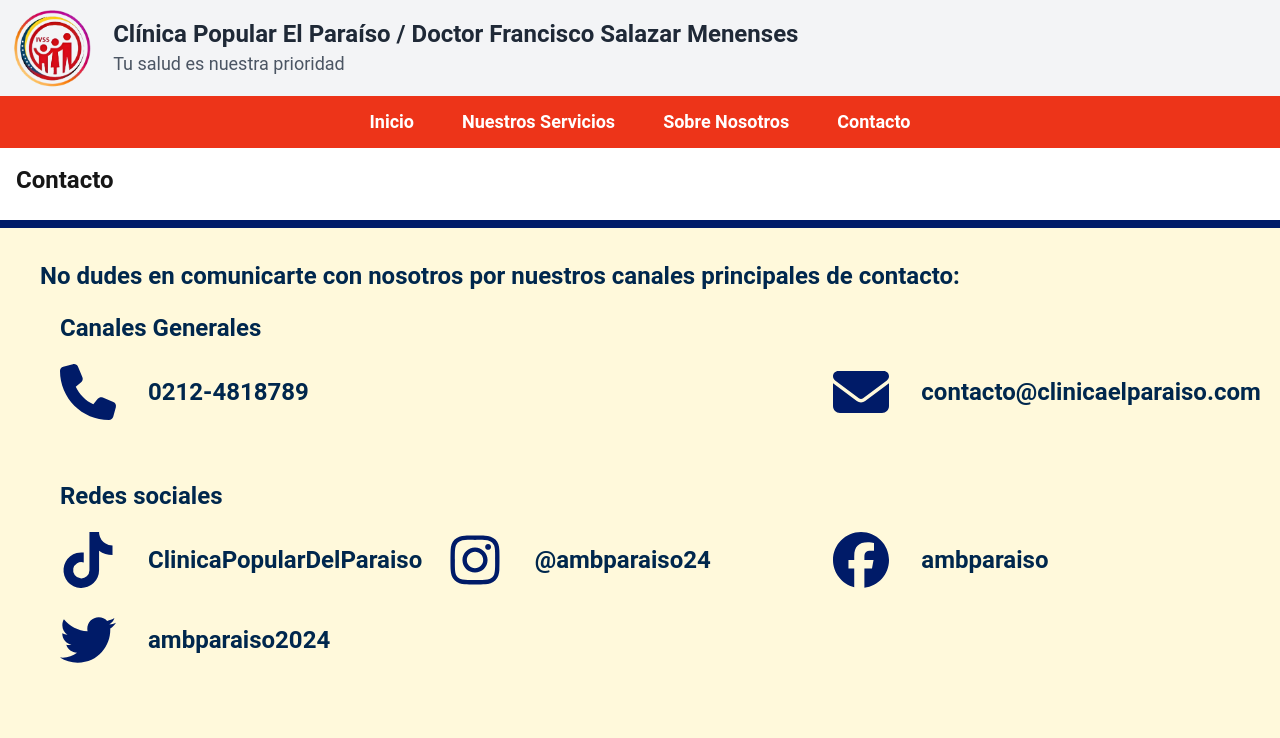
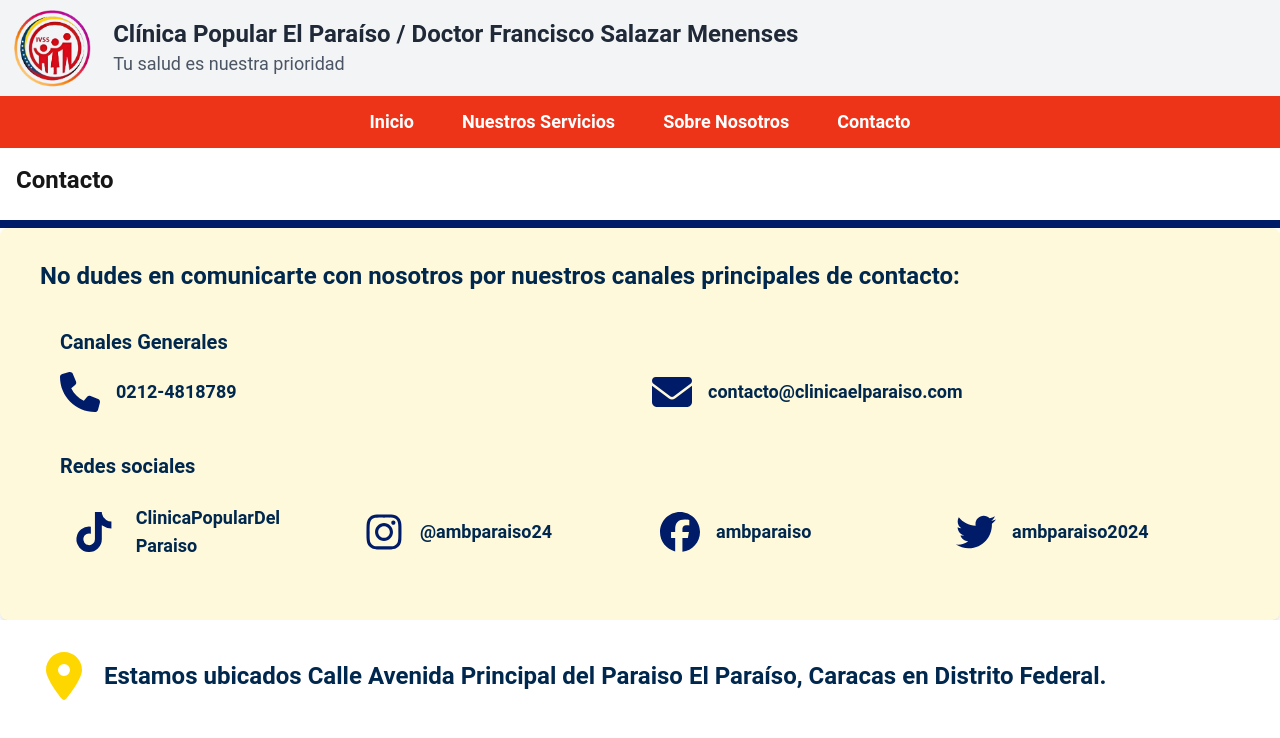
Before and after one commit to Dinver18/Proyecto-Clinica-El-Paraiso, a React (Vite) app: page /Contact in a window 1280 px wide. Shown: the top 738 px of the page. Built offline with nearby package versions, Linux system fonts and the light colour scheme.

Commit message:
Correcion de error en Contact

```diff
--- a/src/pages/Contact/Contact.tsx
+++ b/src/pages/Contact/Contact.tsx
@@ -3,14 +3,14 @@ import CardUbicacion from './components/CardUbicacion';
 
 function Contact() {
   return (
-    <div className='relative  flex flex-col items-center w-full top-0 '>
-      <div className="p-4 border-b-8 border-b-primary w-full">
+    <main>
+      <div className="p-4 border-b-8 border-b-primary">
         <h2 className="text-2xl font-bold mb-2">Contacto</h2>
       </div>
 
       <ContactInfo />
       <CardUbicacion />
-    </div>
+    </main>
   );
 }
 
--- a/src/pages/Contact/components/ContactInfo.tsx
+++ b/src/pages/Contact/components/ContactInfo.tsx
@@ -4,66 +4,65 @@ import { FontAwesomeIcon } from "@fortawesome/react-fontawesome"
 
 function ContactInfo() {
     return (
-        <section className="flex flex-wrap w-full">
-            <div className="bg-accent mx-auto w-full px-10 py-8">
-                <h2 className="text-2xl font-bold text-info">
+        <section>
+            <div className="bg-accent mx-auto w-full px-10 py-8 rounded-lg shadow-md">
+                <h2 className="text-2xl font-bold text-info mb-4">
                     No dudes en comunicarte con nosotros por nuestros canales principales de contacto:
                 </h2>
+
+                {/* Canales Generales */}
                 <div className="w-full p-5">
-                    <h2 className="text-2xl font-bold text-info">
-                        Canales Generales
-                    </h2>
-                    <div className="mt-5 mb-5 flex flex-col lg:flex-row lg:justify-between">
-                        <div className="relative flex flex-col items-center justify-start mb-4 md:mb-0 md:w-1/3 lg:flex-row lg:items-center">
-                            <FontAwesomeIcon icon={faPhone} className="h-10 w-10 lg:h-14 lg:w-14 object-cover" style={{ color: "#001b68" }} />
-                            <p className="font-bold text-info px-5 text-center lg:text-left lg:text-2xl lg:ml-3">
+                    <h2 className="text-xl font-bold text-info mb-4">Canales Generales</h2>
+                    <div className="grid grid-cols-1 md:grid-cols-2 gap-6">
+                        <div className="flex items-center">
+                            <FontAwesomeIcon icon={faPhone} className="text-primary h-10 w-10" />
+                            <a href="tel:02124818789" className="font-bold text-info text-lg ml-4 hover:underline">
                                 0212-4818789
-                            </p>
+                            </a>
                         </div>
-                        <div className="relative flex flex-col items-center justify-start mb-4 md:mb-0 md:w-1/3 lg:flex-row lg:items-center">
-                            <FontAwesomeIcon icon={faEnvelope} className="h-10 w-10 lg:h-14 lg:w-14 object-cover" style={{ color: "#001b68" }} />
-                            <p className="font-bold text-info px-5 text-center lg:text-left lg:text-2xl lg:ml-3">
+                        <div className="flex items-center">
+                            <FontAwesomeIcon icon={faEnvelope} className="text-primary h-10 w-10" />
+                            <a href="mailto:contacto@clinicaelparaiso.com" className="font-bold text-info text-lg ml-4 hover:underline">
                                 contacto@clinicaelparaiso.com
-                            </p>
+                            </a>
                         </div>
                     </div>
                 </div>
+
+                {/* Redes Sociales */}
                 <div className="w-full p-5">
-                    <h2 className="text-2xl font-bold text-info">
-                        Redes sociales
-                    </h2>
-                    <div className="mt-5 mb-5 flex flex-col lg:flex-row lg:flex-wrap lg:justify-between">
-                        <div className="relative flex flex-col items-center justify-start mb-4 md:mb-0 md:w-1/3 lg:flex-row lg:items-center">
-                            <FontAwesomeIcon icon={faTiktok} className="h-10 w-10 lg:h-14 lg:w-14 object-cover" style={{ color: "#001b68" }} />
-                            <p className="font-bold text-info px-5 text-center lg:text-left lg:text-2xl lg:ml-3">
-                                ClinicaPopularDelParaiso
-                            </p>
-                        </div>
-                        <div className="relative flex flex-col items-center justify-start mb-4 md:mb-0 md:w-1/3 lg:flex-row lg:items-center">
-                            <FontAwesomeIcon icon={faInstagram} className="h-10 w-10 lg:h-14 lg:w-14 object-cover" style={{ color: "#001b68" }} />
-                            <a href="https://www.instagram.com/ambparaiso24?igsh=NmhnNDc0cHBxaXRh" target="_blank">
-                                <p className="font-bold text-info px-5 text-center lg:text-left lg:text-2xl lg:ml-3">
-                                    @ambparaiso24
-                                </p>
+                    <h2 className="text-xl font-bold text-info mb-4">Redes sociales</h2>
+                    <div className="grid grid-cols-1 md:grid-cols-2 lg:grid-cols-4 gap-6">
+                        <div className="flex items-center p-2">
+                            <FontAwesomeIcon icon={faTiktok} className="text-primary h-10 w-10 p-2" />
+                            <a href="https://www.tiktok.com/@ivss_oficial" target="_blank" rel="noopener noreferrer" className="font-bold text-info text-lg ml-4 hover:underline">
+                                ClinicaPopularDel
+                                Paraiso
                             </a>
                         </div>
-                        <div className="relative flex flex-col items-center justify-start mb-4 md:mb-0 md:w-1/3 lg:flex-row lg:items-center">
-                            <FontAwesomeIcon icon={faFacebook} className="h-10 w-10 lg:h-14 lg:w-14 object-cover" style={{ color: "#001b68" }} />
-                            <p className="font-bold text-info px-5 text-center lg:text-left lg:text-2xl lg:ml-3">
+                        <div className="flex items-center p-2">
+                            <FontAwesomeIcon icon={faInstagram} className="text-primary h-10 w-10" />
+                            <a href="https://www.instagram.com/ambparaiso24" target="_blank" rel="noopener noreferrer" className="font-bold text-info text-lg ml-4 hover:underline">
+                                @ambparaiso24
+                            </a>
+                        </div>
+                        <div className="flex items-center p-2">
+                            <FontAwesomeIcon icon={faFacebook} className="text-primary h-10 w-10" />
+                            <a href="https://www.instagram.com/ambparaiso24" target="_blank" rel="noopener noreferrer" className="font-bold text-info text-lg ml-4 hover:underline">
                                 ambparaiso
-                            </p>
+                            </a>
                         </div>
-                        <div className="relative flex flex-col items-center justify-start mb-4 md:mb-0 md:w-1/3 lg:flex-row lg:items-center lg:mt-6">
-                            <FontAwesomeIcon icon={faTwitter} className="h-10 w-10 lg:h-14 lg:w-14 object-cover" style={{ color: "#001b68" }} />
-                            <p className="font-bold text-info px-5 text-center lg:text-left lg:text-2xl lg:ml-3">
+                        <div className="flex items-center p-2">
+                            <FontAwesomeIcon icon={faTwitter} className="text-primary h-10 w-10" />
+                            <a href="https://www.instagram.com/ambparaiso24" target="_blank" rel="noopener noreferrer" className="font-bold text-info text-lg ml-4 hover:underline">
                                 ambparaiso2024
-                            </p>
+                            </a>
                         </div>
                     </div>
                 </div>
             </div>
         </section>
-    )
+    );
 }
 
-export default ContactInfo
+export default ContactInfo;
```
